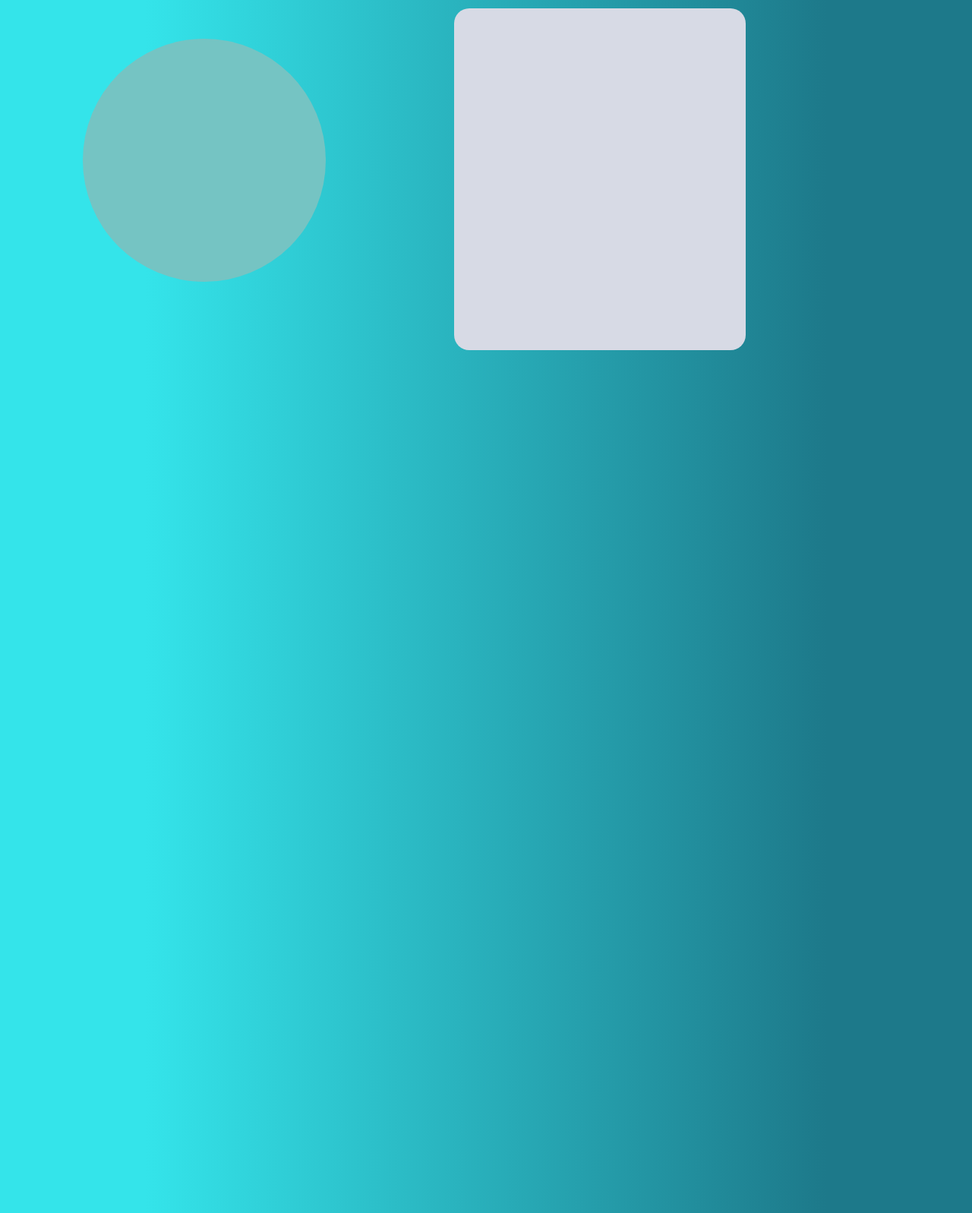
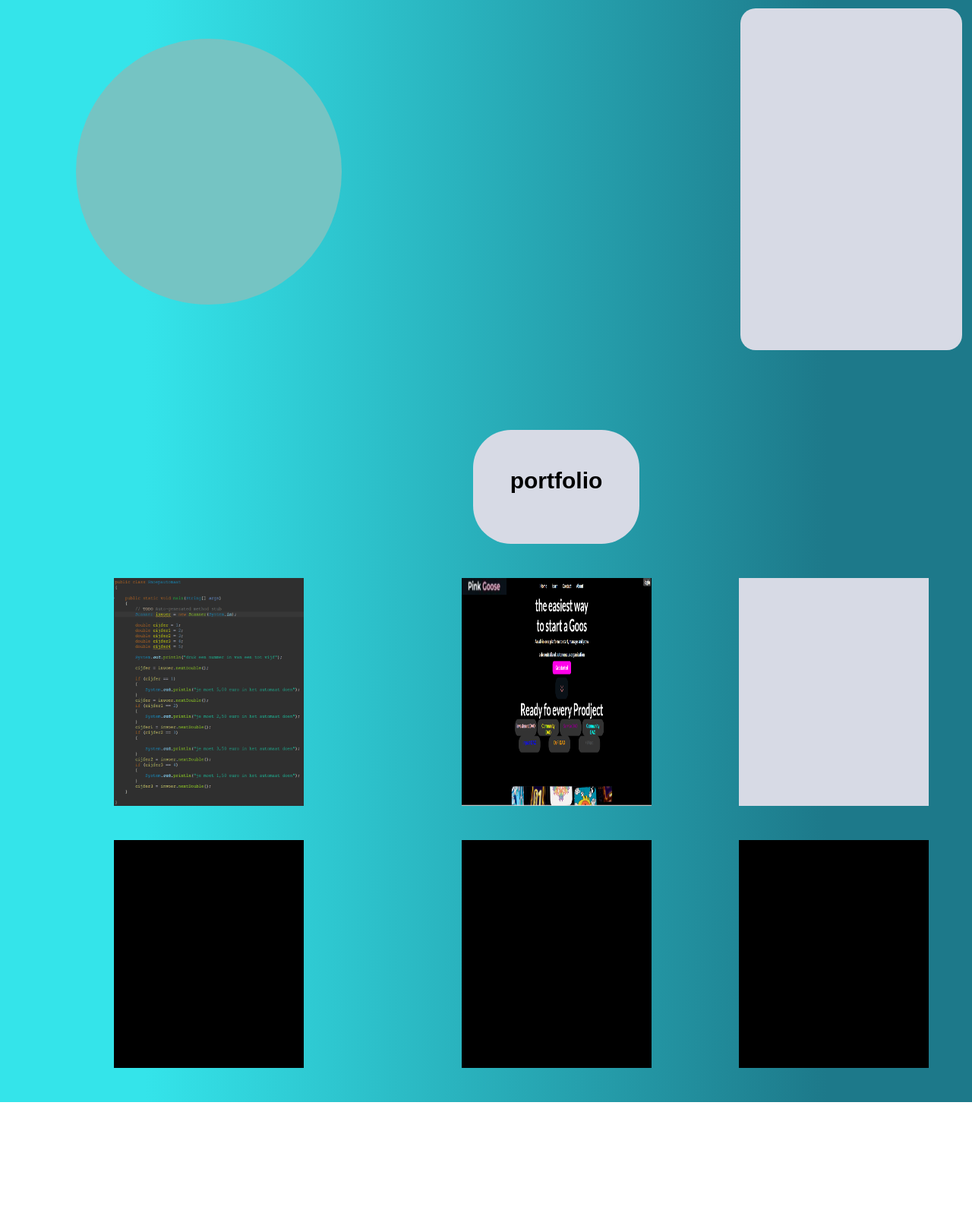
Before and after one commit to Tycho-VH/PortfolioWebsite, a plain HTML site: page home page.html in a window 1280 px wide. Shown: the part 199-1796 px from the top of the page at 76% size. After the commit the page ends 1650 px from the top, so only its background shows below. Drawn offline with Linux system fonts and the light colour scheme; a web font is replaced by a local one.

Commit message:
Dit is mijn werk

```diff
--- a/css/style.css
+++ b/css/style.css
@@ -56,15 +56,16 @@ li a {
 }
 
 .home-page {
-    display: flex;
-    flex-wrap: wrap;
+    display: grid;
+    grid-template-columns: repeat(3, 1fr);
+    grid-auto-rows:auto ;
     justify-content: space-evenly;
-    height: 2000px;
+    height: 1500px;
 }
 
 .over-mij {
-    width: 320px;
-    height: 320px;
+    width: 350px;
+    height: 350px;
     background-color: #75C4C3;
     border-radius: 320px;
     margin: 100px;
@@ -74,18 +75,20 @@ li a {
 }
 
 .foto {
-    width: 30%;
+
+    width: 80%;
     height: 450px;
     background-color: #D7DAE5;
     border-radius: 20px;
     margin: 60px;
+
 }
 
-#portfolio {
-    display: flex;
-    justify-content: center;
-    align-items: center;
-    width:20%;
+.portfolio {
+
+   justify-self: center;
+
+    width:60%;
     height: 150px;
     background-color: #D7DAE5;
     border-radius: 50px;
@@ -93,32 +96,31 @@ li a {
 }
 
 .port-title {
+    margin-top: 50px;
+    display:flex;
+    justify-content: center;
+    align-items: center;
+     font-size: 30px;
+    font-weight: bold;
 
-    font-size: 30px;
-    font-weight: bold;
 }
 
 .fotop {
-    display: flex;
-    justify-content: space-around;
+  justify-self: center;
     width: 250px;
     height: 300px;
     background-color: #D7DAE5;
 
 
 }
-.parent {
-    display: grid;
-    grid-template-columns: repeat(5, 1fr);
-    grid-template-rows: repeat(2, 1fr);
-    grid-column-gap: 20px;
-    grid-row-gap: 20px;
-    }
+.text{
+    justify-self: center;
+    width: 250px;
+    height: 300px;
+    background-color: black;
+}
+.prj1{
+    width: 250px;
+    height: 300px;
 
-    .div1 { grid-area: 1 / 3 / 2 / 4; }
-    .div2 { grid-area: 3 / 2 / 4 / 3; }
-    .div3 { grid-area: 3 / 3 / 4 / 4; }
-    .div4 { grid-area: 3 / 4 / 4 / 5; }
-    .div5 { grid-area: 2 / 2 / 3 / 3; }
-    .div6 { grid-area: 2 / 3 / 3 / 4; }
-    .div7 { grid-area: 2 / 4 / 3 / 5; }
+}
--- a/home page.html
+++ b/home page.html
@@ -39,27 +39,40 @@
        <div class="over-mij">
 
        </div>
+
+       <div></div>
        <div class="foto">
 
 
        </div>
+
+        <div></div>
+        <div class="portfolio">
+            <p class="port-title">portfolio</p>
+            </div>
+        <div></div>
+        <div class="fotop">
+<img class="prj1" src="img/Project afb.png" alt="project">
+        </div>
+        <div class="fotop">
+  <img class="prj1" src="img/Project afb2.png" alt="project">
+        </div>
+        <div class="fotop">
+
+        </div>
+      <div class="text">
+
+      </div>
+      <div class="text">
+
+      </div>
       <div class="text">
 
       </div>
 
-      <div class="portfolio">
-      <p class="port-title">portfolio</p>
-      </div>
 
-      <div class="parent">
-        <div class="div1"> </div>
-        <div class="div2"> </div>
-        <div class="div3"> </div>
-        <div class="div4"> </div>
-        <div class="div5"> </div>
-        <div class="div6"> </div>
-        <div class="div7"> </div>
-        </div>
+
+
 
        </section>
 
```
Also changed, not shown: img/Project afb.png (added), img/Project afb2.png (added).
